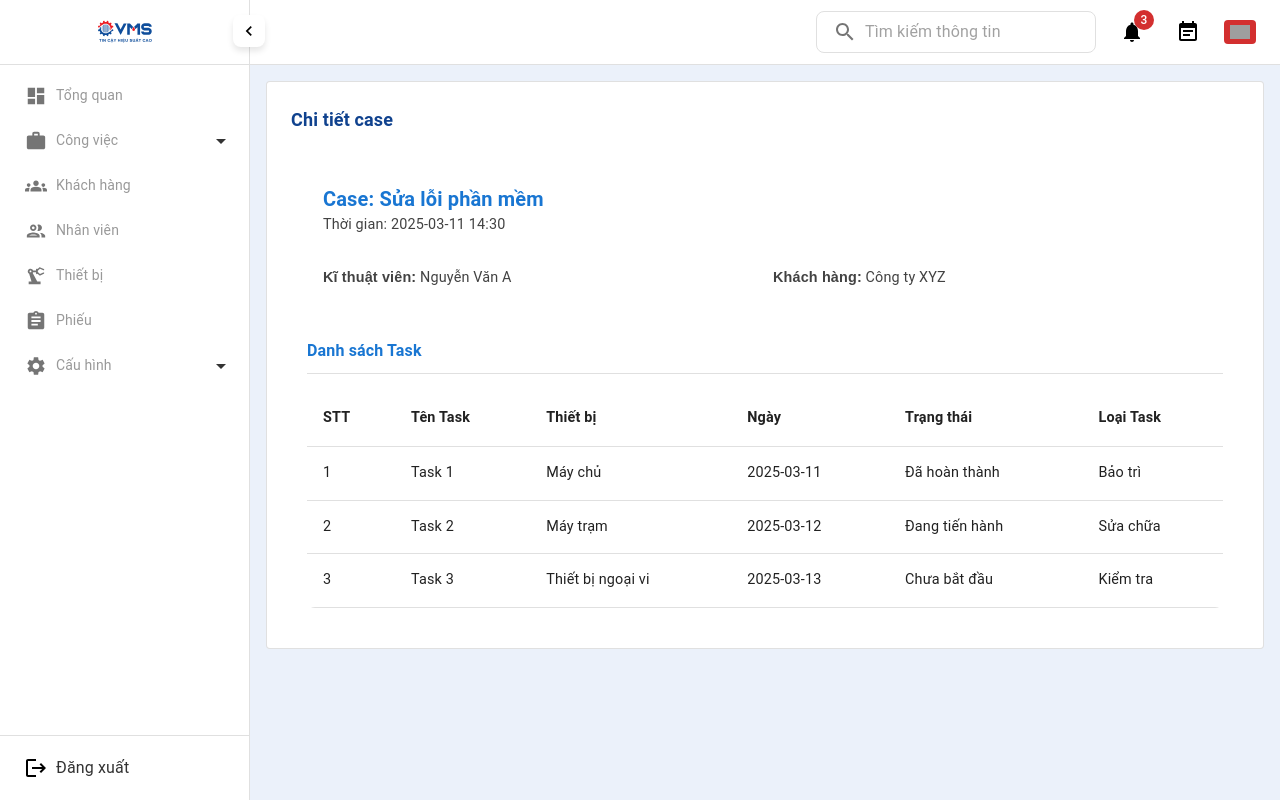
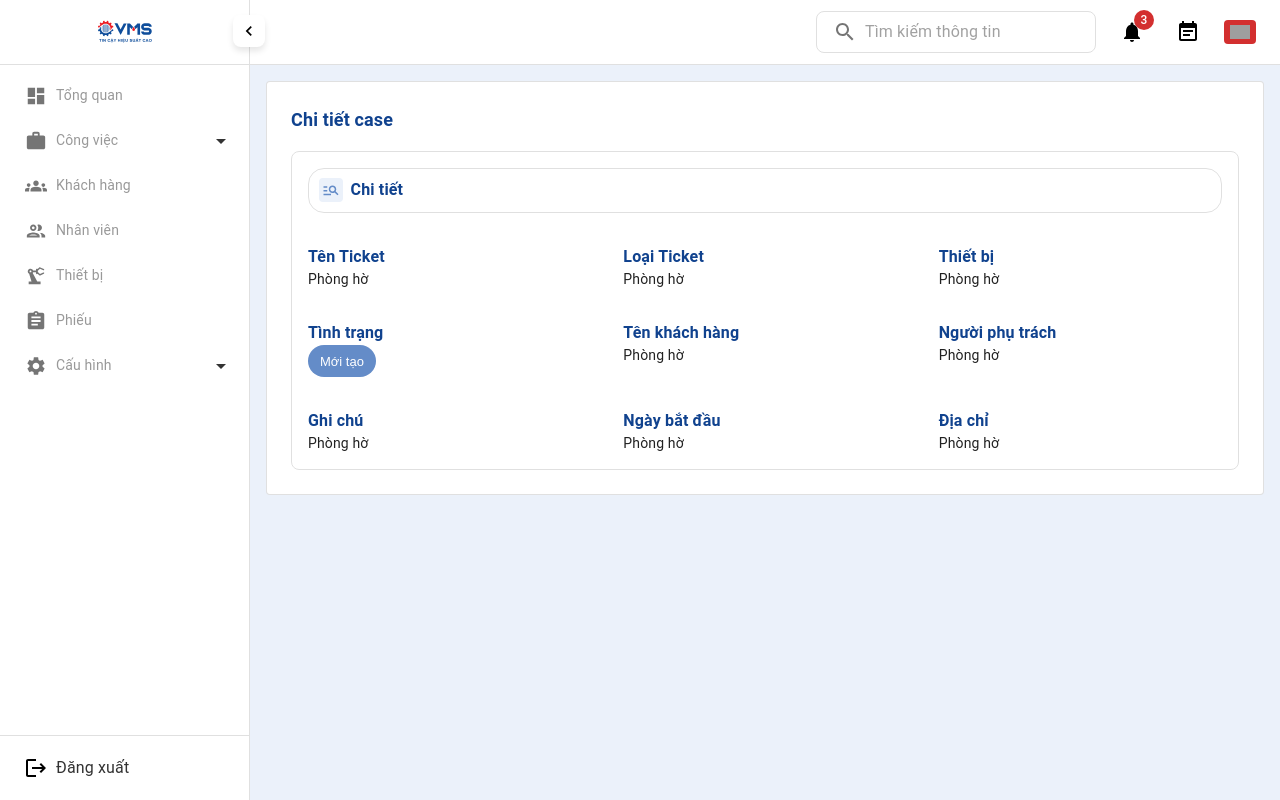
Before and after one commit to dangnhithien/maintenance, a React (Create React App) app: page /cases/detail/1 in a window 1280 px wide. Built offline with nearby package versions, Linux system fonts and the light colour scheme; sample sign-in values are in the browser's storage; grey boxes are pictures that could not be loaded.

Commit message:
refactor: update CaseCreateUpdate and CaseDetail components for improved navigation and layout

```diff
--- a/src/modules/maintenance/components/case/CaseCreateUpdate.tsx
+++ b/src/modules/maintenance/components/case/CaseCreateUpdate.tsx
@@ -116,6 +116,7 @@ const CaseCreateUpdate: React.FC<FormProps> = ({ id }) => {
 
 				if (res.statusCode === 200) {
 					notify(res.message, 'success')
+					navigate('/cases')
 				}
 			}
 		} catch (err) {
--- a/src/modules/maintenance/components/case/CaseDetail.tsx
+++ b/src/modules/maintenance/components/case/CaseDetail.tsx
@@ -1,193 +1,104 @@
-import {
-  Box,
-  Card,
-  CardContent,
-  CardHeader,
-  Divider,
-  Grid,
-  Paper,
-  Table,
-  TableBody,
-  TableCell,
-  TableContainer,
-  TableHead,
-  TableRow,
-  Typography,
-} from "@mui/material";
-import React from "react";
+import { Box, Grid2, Stack, Typography } from '@mui/material'
+import ManageSearchIcon from '@mui/icons-material/ManageSearch'
+import ChipTaskCheckStatus from '../common/chip/ChipTaskCheckStatus'
+import { EnumStatusTaskCheck } from '@modules/maintenance/datas/enum/EnumStatusTaskCheck'
 
-/* -------------------- 1. KHAI BÁO KIỂU DỮ LIỆU -------------------- */
-interface Task {
-  id: number;
-  name: string; // Tên task
-  device: string; // Thiết bị
-  date: string; // Ngày
-  status: string; // Trạng thái
-  taskType: string; // Loại task
+const CaseDetail: React.FC = () => {
+	return (
+		<>
+			<Grid2
+				container
+				spacing={4}
+				sx={{
+					width: '100%',
+					border: '1px solid #E0E0E0',
+					borderRadius: 2,
+					padding: 2,
+				}}
+			>
+				<Grid2 size={{ xs: 12 }}>
+					<Stack
+						direction={'row'}
+						alignItems={'center'}
+						sx={{ border: '1px solid #E0E0E0', borderRadius: 4, padding: 1.2 }}
+						gap={1}
+					>
+						<Box
+							sx={{
+								backgroundColor: '#EBF1FA',
+								borderRadius: 1,
+								padding: 0.7,
+								width: 24,
+								height: 24,
+								display: 'flex',
+								alignItems: 'center',
+								justifyContent: 'center',
+							}}
+						>
+							<ManageSearchIcon sx={{ color: '#648CC8', fontSize: 18 }} />
+						</Box>{' '}
+						<Typography variant='body1' color='primary' fontWeight={600}>
+							Chi tiết
+						</Typography>
+					</Stack>
+				</Grid2>
+				<Grid2 size={{ xs: 4 }}>
+					<Typography variant='body1' color='primary' fontWeight={600}>
+						Tên Ticket
+					</Typography>
+					<Typography variant='body2'>Phòng hờ</Typography>
+				</Grid2>
+				<Grid2 size={{ xs: 4 }}>
+					<Typography variant='body1' color='primary' fontWeight={600}>
+						Loại Ticket
+					</Typography>
+					<Typography variant='body2'>Phòng hờ</Typography>
+				</Grid2>
+				<Grid2 size={{ xs: 4 }}>
+					<Typography variant='body1' color='primary' fontWeight={600}>
+						Thiết bị
+					</Typography>
+					<Typography variant='body2'>Phòng hờ</Typography>
+				</Grid2>
+				<Grid2 size={{ xs: 4 }}>
+					<Typography variant='body1' color='primary' fontWeight={600}>
+						Tình trạng
+					</Typography>
+					<ChipTaskCheckStatus status={EnumStatusTaskCheck.CREATED} />
+				</Grid2>
+				<Grid2 size={{ xs: 4 }}>
+					<Typography variant='body1' color='primary' fontWeight={600}>
+						Tên khách hàng
+					</Typography>
+					<Typography variant='body2'>Phòng hờ</Typography>
+				</Grid2>
+				<Grid2 size={{ xs: 4 }}>
+					<Typography variant='body1' color='primary' fontWeight={600}>
+						Người phụ trách
+					</Typography>
+					<Typography variant='body2'>Phòng hờ</Typography>
+				</Grid2>
+				<Grid2 size={{ xs: 4 }}>
+					<Typography variant='body1' color='primary' fontWeight={600}>
+						Ghi chú
+					</Typography>
+					<Typography variant='body2'>Phòng hờ</Typography>
+				</Grid2>
+				<Grid2 size={{ xs: 4 }}>
+					<Typography variant='body1' color='primary' fontWeight={600}>
+						Ngày bắt đầu
+					</Typography>
+					<Typography variant='body2'>Phòng hờ</Typography>
+				</Grid2>
+				<Grid2 size={{ xs: 4 }}>
+					<Typography variant='body1' color='primary' fontWeight={600}>
+						Địa chỉ
+					</Typography>
+					<Typography variant='body2'>Phòng hờ</Typography>
+				</Grid2>
+			</Grid2>
+		</>
+	)
 }
 
-interface Case {
-  id: number;
-  name: string; // Tên case
-  time: string; // Thời gian
-  technician: string; // Kĩ thuật viên
-  customer: string; // Khách hàng
-  tasks: Task[]; // Danh sách task
-}
-
-/* -------------------- 2. MOCK DỮ LIỆU (Ví dụ) -------------------- */
-const caseData: Case = {
-  id: 1,
-  name: "Case: Sửa lỗi phần mềm",
-  time: "2025-03-11 14:30",
-  technician: "Nguyễn Văn A",
-  customer: "Công ty XYZ",
-  tasks: [
-    {
-      id: 1,
-      name: "Task 1",
-      device: "Máy chủ",
-      date: "2025-03-11",
-      status: "Đã hoàn thành",
-      taskType: "Bảo trì",
-    },
-    {
-      id: 2,
-      name: "Task 2",
-      device: "Máy trạm",
-      date: "2025-03-12",
-      status: "Đang tiến hành",
-      taskType: "Sửa chữa",
-    },
-    {
-      id: 3,
-      name: "Task 3",
-      device: "Thiết bị ngoại vi",
-      date: "2025-03-13",
-      status: "Chưa bắt đầu",
-      taskType: "Kiểm tra",
-    },
-  ],
-};
-
-/* -------------------- 3. COMPONENT CHÍNH -------------------- */
-const CaseDetail: React.FC = () => {
-  return (
-    <Box sx={{ p: 2 }}>
-      {/* Thông tin chung của Case */}
-      <Card
-        sx={{
-          mb: 3,
-          borderRadius: 2,
-          boxShadow: "none",
-          backgroundColor: "inherit",
-        }}
-      >
-        <CardHeader
-          title={caseData.name}
-          subheader={`Thời gian: ${caseData.time}`}
-          titleTypographyProps={{
-            variant: "h6",
-            color: "#1976d2",
-            fontWeight: "bold",
-            fontSize: "1.25rem",
-          }}
-          subheaderTypographyProps={{
-            variant: "body2",
-            color: "#424242",
-            fontSize: "0.9rem",
-          }}
-        />
-        <CardContent>
-          <Grid container spacing={2}>
-            <Grid item xs={12} sm={6}>
-              <Typography
-                variant="body2"
-                sx={{ color: "#424242", fontSize: "0.9rem" }}
-              >
-                <strong>Kĩ thuật viên:</strong> {caseData.technician}
-              </Typography>
-            </Grid>
-            <Grid item xs={12} sm={6}>
-              <Typography
-                variant="body2"
-                sx={{ color: "#424242", fontSize: "0.9rem" }}
-              >
-                <strong>Khách hàng:</strong> {caseData.customer}
-              </Typography>
-            </Grid>
-          </Grid>
-        </CardContent>
-      </Card>
-
-      {/* Danh sách Task */}
-      <Typography
-        variant="subtitle1"
-        sx={{ fontWeight: "bold", color: "#1976d2", mb: 1, fontSize: "1rem" }}
-      >
-        Danh sách Task
-      </Typography>
-      <Divider sx={{ mb: 2 }} />
-
-      <TableContainer
-        component={Paper}
-        sx={{
-          borderRadius: 2,
-          boxShadow: "none",
-          backgroundColor: "inherit",
-          overflow: "hidden",
-        }}
-      >
-        <Table>
-          <TableHead sx={{ backgroundColor: "inherit" }}>
-            <TableRow>
-              <TableCell sx={{ fontWeight: "bold", fontSize: "0.9rem" }}>
-                STT
-              </TableCell>
-              <TableCell sx={{ fontWeight: "bold", fontSize: "0.9rem" }}>
-                Tên Task
-              </TableCell>
-              <TableCell sx={{ fontWeight: "bold", fontSize: "0.9rem" }}>
-                Thiết bị
-              </TableCell>
-              <TableCell sx={{ fontWeight: "bold", fontSize: "0.9rem" }}>
-                Ngày
-              </TableCell>
-              <TableCell sx={{ fontWeight: "bold", fontSize: "0.9rem" }}>
-                Trạng thái
-              </TableCell>
-              <TableCell sx={{ fontWeight: "bold", fontSize: "0.9rem" }}>
-                Loại Task
-              </TableCell>
-            </TableRow>
-          </TableHead>
-          <TableBody>
-            {caseData.tasks.map((task, index) => (
-              <TableRow
-                key={task.id}
-                sx={{
-                  backgroundColor: "inherit",
-                  transition: "background-color 0.3s ease",
-                  "&:hover": {
-                    backgroundColor: "inherit",
-                  },
-                }}
-              >
-                <TableCell sx={{ fontSize: "0.9rem" }}>{index + 1}</TableCell>
-                <TableCell sx={{ fontSize: "0.9rem" }}>{task.name}</TableCell>
-                <TableCell sx={{ fontSize: "0.9rem" }}>{task.device}</TableCell>
-                <TableCell sx={{ fontSize: "0.9rem" }}>{task.date}</TableCell>
-                <TableCell sx={{ fontSize: "0.9rem" }}>{task.status}</TableCell>
-                <TableCell sx={{ fontSize: "0.9rem" }}>
-                  {task.taskType}
-                </TableCell>
-              </TableRow>
-            ))}
-          </TableBody>
-        </Table>
-      </TableContainer>
-    </Box>
-  );
-};
-
-export default CaseDetail;
+export default CaseDetail
```
